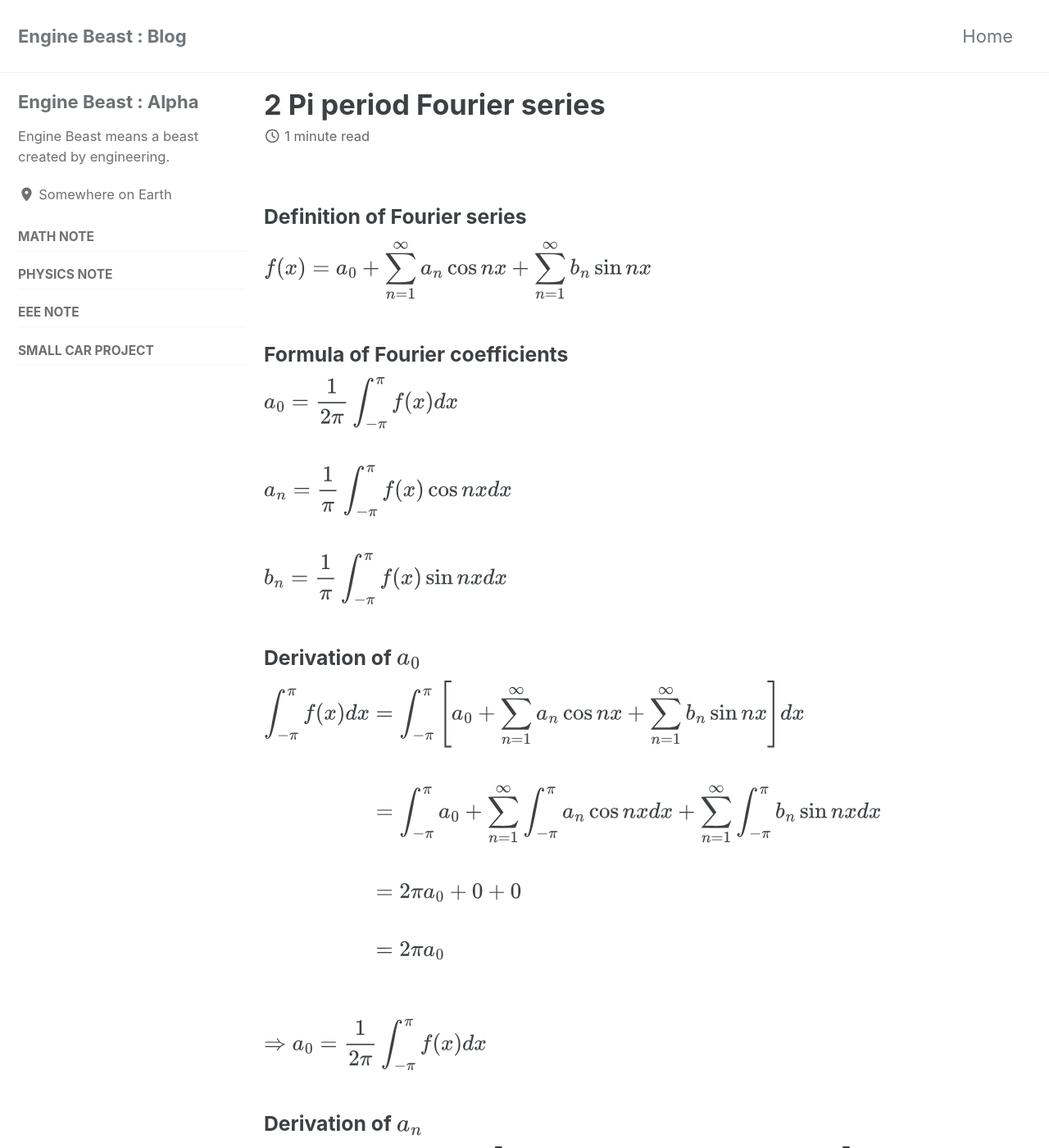
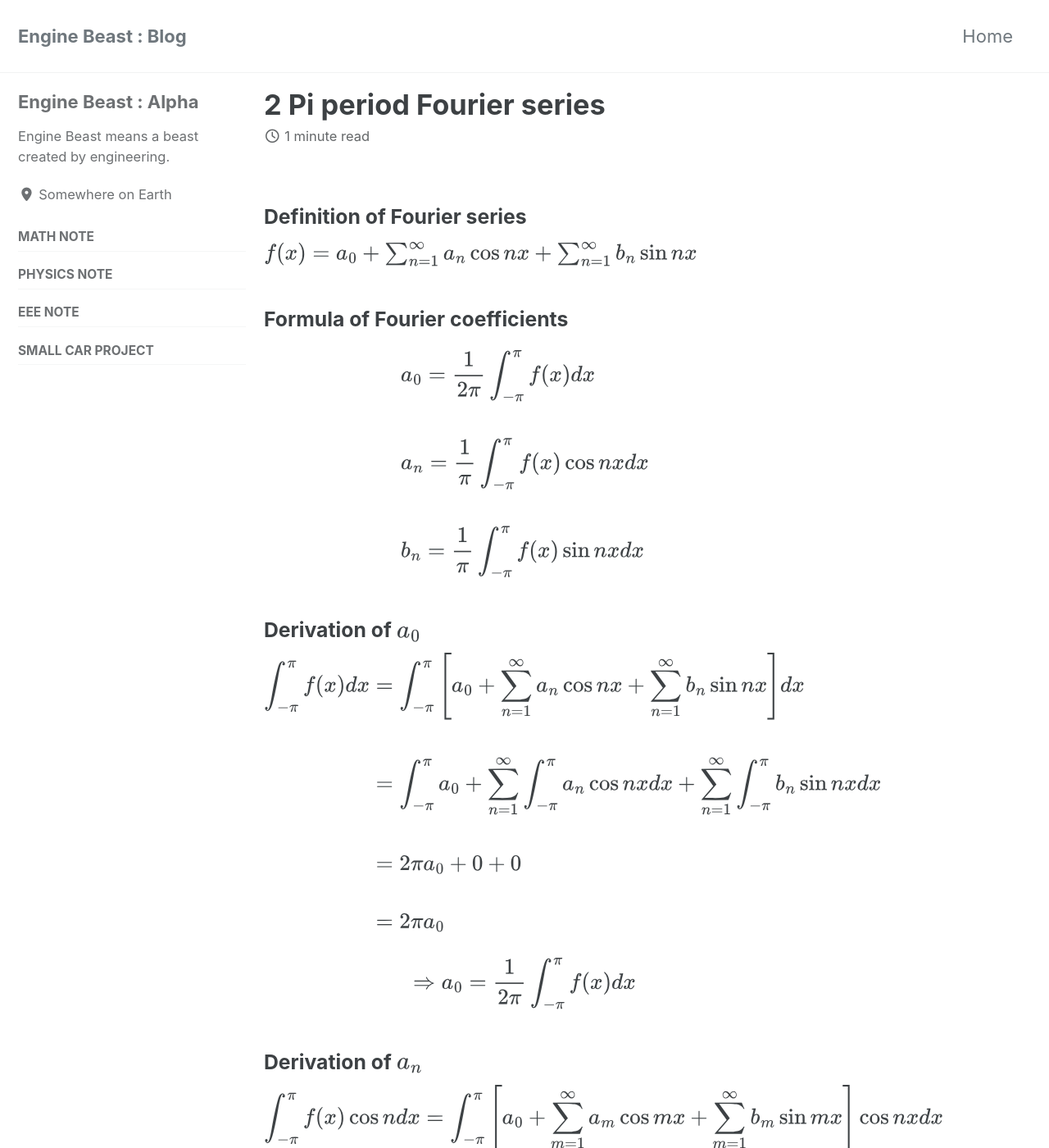
Before and after one commit to enginebeast/enginebeast.github.io, a Jekyll site: the page built from _posts/2025-09-17-2pi_fourier_series.md, in a window 1280 px wide and 1400 px high. Shown: the whole window at 82% size. Built offline with Jekyll 4.4.1, drawn with Linux system fonts in a browser that asks for light colours; cached includes are drawn as plain includes.

Commit message:
unite latex

```diff
--- a/_posts/2025-09-17-2pi_fourier_series.md
+++ b/_posts/2025-09-17-2pi_fourier_series.md
@@ -7,28 +7,25 @@ comments: true
 ---
 
 ### Definition of Fourier series
-$$
-\begin{flalign*}
-f(x) = a_0 + \sum^\infty_{n=1} a_n \cos nx + \sum^\infty_{n=1} b_n \sin nx
-\end{flalign*}
-$$
+$$f(x) = a_0 + \sum^\infty_{n=1} a_n \cos nx + \sum^\infty_{n=1} b_n \sin nx$$
 
 
 ### Formula of Fourier coefficients
+
 $$
-\begin{flalign*}
+\begin{aligned}
 & a_0 = \frac{1}{2\pi}\int^\pi_{-\pi}f(x)dx
 \\
 \\ & a_n = \frac{1}{\pi}\int^\pi_{-\pi}f(x)\cos nxdx
 \\
 \\ & b_n = \frac{1}{\pi}\int^\pi_{-\pi}f(x)\sin nxdx
-\end{flalign*}
+\end{aligned}
 $$
 
 
 ### Derivation of $$a_0$$
 $$
-\begin{align}
+\begin{aligned}
 \int^\pi_{-\pi}f(x)dx &= \int^\pi_{-\pi} \Bigg[ a_0 + \sum^\infty_{n=1} a_n \cos nx + \sum^\infty_{n=1} b_n \sin nx \Bigg]dx
 \\
 \\ &=\int^\pi_{-\pi} a_0 + \sum^\infty_{n=1}\int^\pi_{-\pi}a_n\cos nxdx + \sum^\infty_{n=1}\int^\pi_{-\pi}b_n\sin nxdx
@@ -37,14 +34,13 @@ $$
 \\
 \\ &=2\pi a_0
 \\
-\end{align}
+\end{aligned}
 $$
+
 $$
-\begin{align}
-\\
-\\
+\begin{aligned}
 \Rightarrow a_0 = \frac{1}{2\pi}\int^\pi_{-\pi}f(x)dx
-\end{align}
+\end{aligned}
 $$
 
 
```
